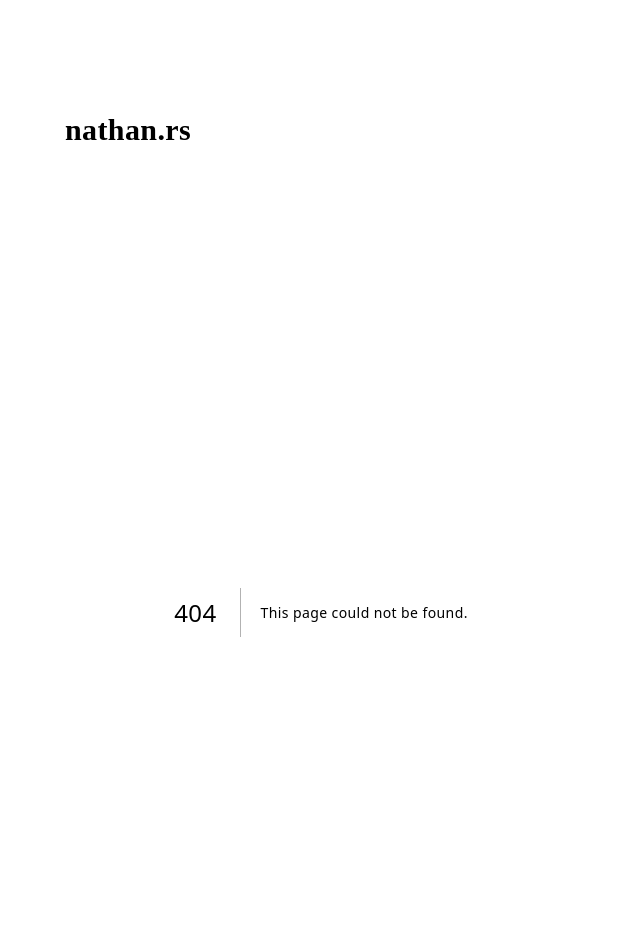
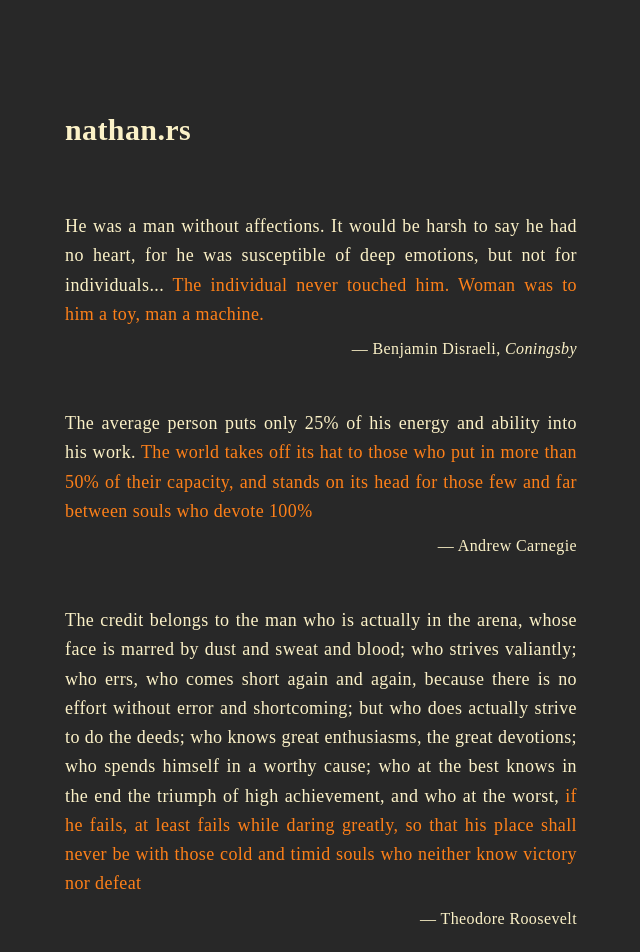
Before and after one commit to nathan-barry/next-js-site, a Next.js app: page /quotes in a window 1280 px wide. Before the commit this address had no page. Shown: the top 952 px of the page, without its empty margins (319-959 px from the left). Built offline with nearby package versions, Linux system fonts and the light colour scheme.

Commit message:
added quote page

```diff
--- a/components/Main.js
+++ b/components/Main.js
@@ -24,7 +24,7 @@ export default function Main() {
         />
       </h2>
 
-      <p>20 year old dev, UT CS '25</p>
+      <p>20 year old dev, CS & Math @ UT Austin</p>
       <p>{"{Slowly amassing skills}"}</p>
 
       <p className="mt-6 font-bold">Info:</p>
@@ -45,6 +45,11 @@ export default function Main() {
         <Link href="/posts">
           <p className="hover:text-hover underline font-bold">[Blog Posts]</p>
         </Link>
+        <Link href="/quotes">
+          <p className="hover:text-hover underline font-bold">
+            [Favorite Quotes]
+          </p>
+        </Link>
       </div>
     </div>
   );
--- a/pages/books.js
+++ b/pages/books.js
@@ -20,6 +20,13 @@ export default function Home() {
 
       <h2 className="mt-16 mb-5">[ 2023 | Age 20 ]</h2>
 
+      <Book
+        number={111}
+        title="Chip War"
+        author="Patrick Radden Keefe"
+        special={true}
+        description="This book is about the history of the microchip industry, mentioning the rise of globalism, of Japan, Tiwan, South Korea, the history of Silicon Valley and its relation with the US military, and the national security concerns China and the US has over the lack of control over technologies that make up the majority of their military might. Fantastic book, right down my alley."
+      />
       <Book
         number={110}
         title="Empire of Pain"
@@ -52,7 +59,7 @@ export default function Home() {
         number={106}
         title="The Smartest Guys In The Room"
         author="Bethany McLean"
-        special={false}
+        special={true}
         description={
           "It's always interesting to ready more about these interconnected web of major corporations that had a large impact on american society, mainly because we learn about these things as if they happened in a vacuum while in reality thousands of other things were going on and much of it interweaved. After reading books about Bechtel and McKinsey and seeing how those companies had a large impact on Enron and how it all feeds one another, one realizes what a complicated beast humanity is. I also just thought it's interesting seeing how historically, periods of exuberance come again and again and how our window of pattern recognition is far smaller than how often these periods occur. Problems are always ignored when the momentum of things are positive and it is only until the floor from under us begins to shake that we realize our folly. Innate suscpicion is the only cure to exaulted hubris, but it's a fine line between conservatism and letting opportunities pass."
         }
@@ -61,7 +68,7 @@ export default function Home() {
         number={105}
         title="The Firm"
         author="Duff McDonald"
-        special={false}
+        special={true}
         description={
           "This is a history of McKinsey, the famous consulting firm. It's crazy to see that these guys literally created consulting as an industry and how it shaped business across the world. Helped bring the managerial revolution to the world and now currently has the largest alumni network, with ex-McKinsey people running or holding high positions in the majority of the fortune 500 companies."
         }
--- /dev/null
+++ b/pages/quotes.js
@@ -0,0 +1,55 @@
+import Head from "next/head";
+
+export default function Home() {
+  return (
+    <div>
+      <Head>
+        <title>nathan.rs - quotes</title>
+        <meta name="description" content="Nathan's book list" />
+        <link rel="icon" href="/favicon.ico" />
+      </Head>
+
+      <p className="text-lg leading-relaxed text-justify mb-2">
+        He was a man without affections. It would be harsh to say he had no
+        heart, for he was susceptible of deep emotions, but not for
+        individuals...{" "}
+        <span className="text-hover">
+          The individual never touched him. Woman was to him a toy, man a
+          machine.
+        </span>
+      </p>
+      <p className="text-right text-base mb-6">
+        &mdash; Benjamin Disraeli, <i>Coningsby</i>
+      </p>
+
+      <br></br>
+      <p className="text-lg leading-relaxed text-justify mb-2">
+        The average person puts only 25% of his energy and ability into his
+        work.{" "}
+        <span className="text-hover">
+          The world takes off its hat to those who put in more than 50% of their
+          capacity, and stands on its head for those few and far between souls
+          who devote 100%
+        </span>
+      </p>
+      <p className="text-right text-base mb-6">&mdash; Andrew Carnegie</p>
+
+      <br></br>
+      <p className="text-lg leading-relaxed text-justify mb-2">
+        The credit belongs to the man who is actually in the arena, whose face
+        is marred by dust and sweat and blood; who strives valiantly; who errs,
+        who comes short again and again, because there is no effort without
+        error and shortcoming; but who does actually strive to do the deeds; who
+        knows great enthusiasms, the great devotions; who spends himself in a
+        worthy cause; who at the best knows in the end the triumph of high
+        achievement, and who at the worst,{" "}
+        <span className="text-hover">
+          if he fails, at least fails while daring greatly, so that his place
+          shall never be with those cold and timid souls who neither know
+          victory nor defeat
+        </span>
+      </p>
+      <p className="text-right text-base mb-6">&mdash; Theodore Roosevelt</p>
+    </div>
+  );
+}
```
Also changed, not shown: posts/kafkha-esque-gpt4.md (deleted, +0 -32 lines).
